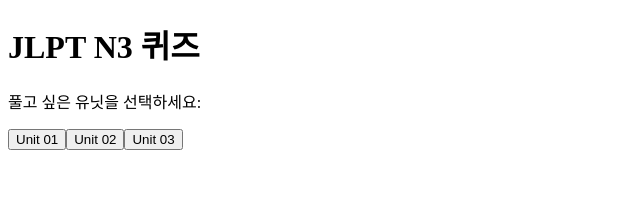
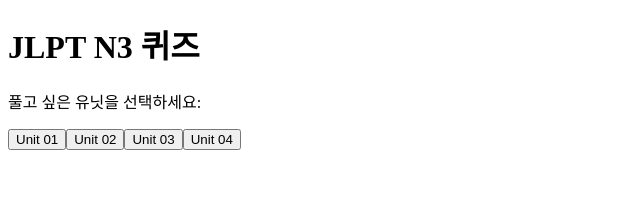
Before and after one commit to kyomusyugi/JLPT_N3, a Next.js app: page / in a window 1280 px wide. Shown: the top 219 px of the page, without its empty margins (0-640 px from the left). Built offline with nearby package versions, Linux system fonts and the light colour scheme.

Commit message:
Update page.tsx

```diff
--- a/app/page.tsx
+++ b/app/page.tsx
@@ -4,12 +4,14 @@
 import { words_01 } from "@/lib/words_01";
 import { words_02 } from "@/lib/words_02";
 import { words_03 } from "@/lib/words_03";
+import { words_04 } from "@/lib/words_04";
 import QuizPage from "@/components/quizpage";
 
 const units = {
   "Unit 01": words_01,
   "Unit 02": words_02,
   "Unit 03": words_03,
+  "Unit 04": words_04,
 };
 
 export default function HomePage() {
```
